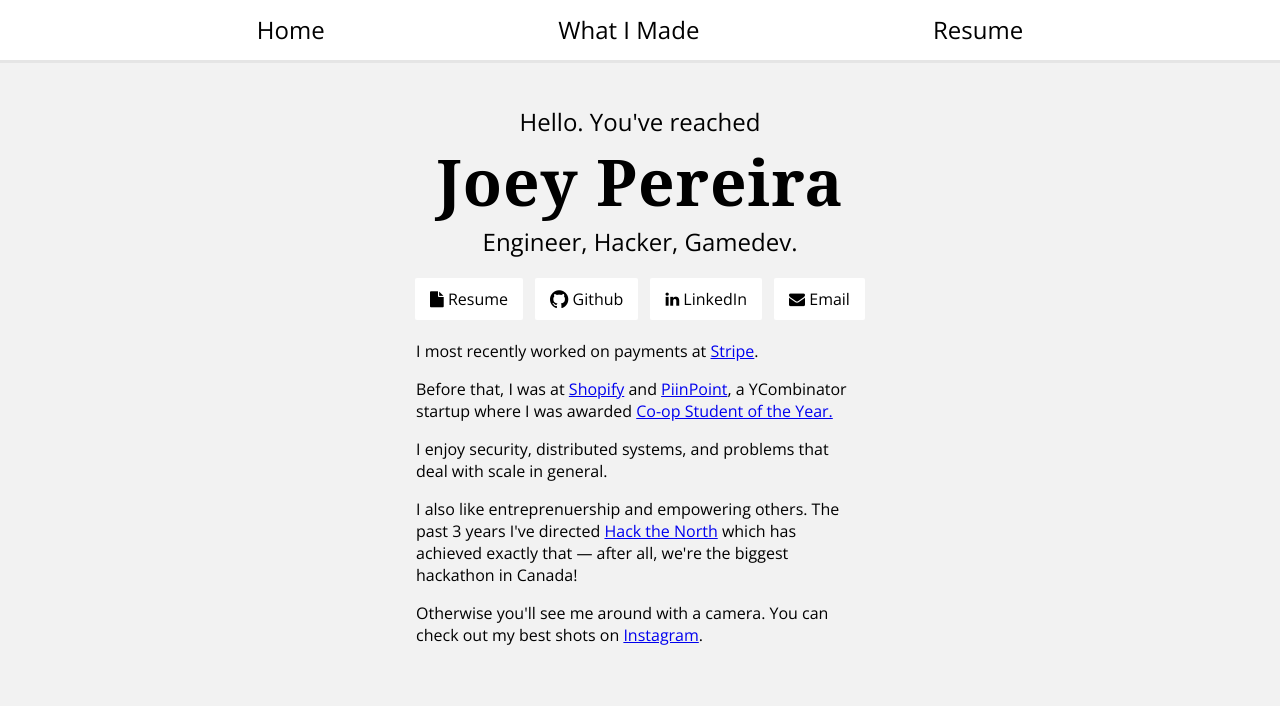
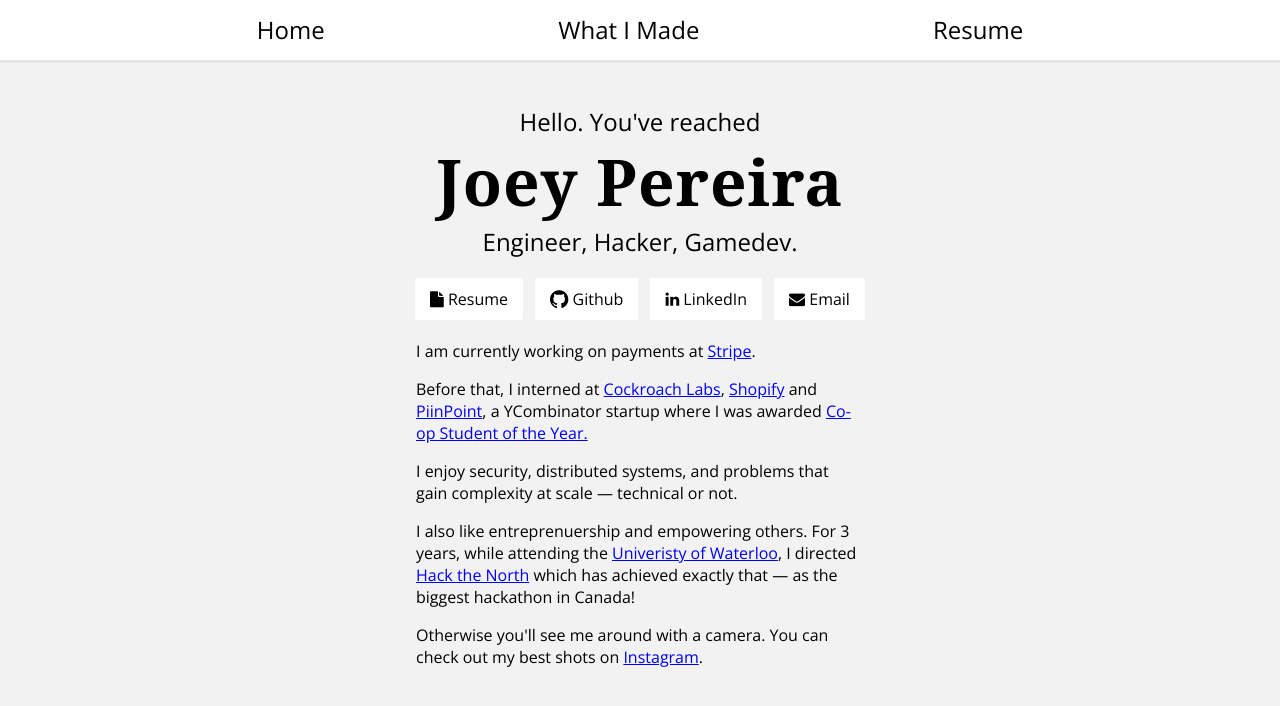
Before and after one commit to lgo/lego.github.io, a Jekyll site: the page built from index.html, in a window 1280 px wide. Shown: the top 706 px of the page. Built offline with Jekyll 4.4.1, drawn with Linux system fonts in a browser that asks for light colours; nearby versions of some CDN libraries; some web fonts are replaced.

Commit message:
Update index.html

```diff
--- a/index.html
+++ b/index.html
@@ -41,13 +41,13 @@ styles: ["home"]
     </div>
   </div>
   <div class="Info">
-    <p>I most recently worked on payments at <a target="_blank" class="linkify" onclick="outbound('https://stripe.com', 'stripe');" href="https://stripe.com">Stripe</a>.</p>
+    <p>I am currently working on payments at <a target="_blank" class="linkify" onclick="outbound('https://stripe.com', 'stripe');" href="https://stripe.com">Stripe</a>.</p>
 
-    <p>Before that, I was at <a target="_blank" class="linkify" onclick="outbound('https://shopify.ca', 'shopify');" href="https://shopify.ca">Shopify</a> and  <a target="_blank" class="linkify" onclick="outbound('https://piinpoint.com', 'piinPoint');" href="https://piinpoint.com">PiinPoint</a>, a YCombinator startup where I was awarded <a class="linkify" onclick="outbound('https://piinpoint.com', 'coop-award');" href="https://uwaterloo.ca/news/news/university-waterloo-honours-its-top-co-op-students-including">Co-op Student of the Year.</a></p>
+    <p>Before that, I interned at <a target="_blank" class="linkify" onclick="outbound('https://cockroachlabs.com', 'cockroach');" href="https://cockroachlabs.com">Cockroach Labs</a>, <a target="_blank" class="linkify" onclick="outbound('https://shopify.ca', 'shopify');" href="https://shopify.ca">Shopify</a> and <a target="_blank" class="linkify" onclick="outbound('https://piinpoint.com', 'piinPoint');" href="https://piinpoint.com">PiinPoint</a>, a YCombinator startup where I was awarded <a class="linkify" onclick="outbound('https://piinpoint.com', 'coop-award');" href="https://uwaterloo.ca/news/news/university-waterloo-honours-its-top-co-op-students-including">Co-op Student of the Year.</a></p>
 
-    <p>I enjoy security, distributed systems, and problems that deal with scale in general.
+    <p>I enjoy security, distributed systems, and problems that gain complexity at scale — technical or not.
 
-    <p>I also like entreprenuership and empowering others. The past 3 years I've directed <a target="_blank" class="linkify" onclick="outbound('https://hackthenorth.com', 'hackthenorth');" href="https://hackthenorth.com">Hack the North</a> which has achieved exactly that — after all, we're the biggest hackathon in Canada!</p>
+    <p>I also like entreprenuership and empowering others. For 3 years, while attending the <a target="_blank" class="linkify" onclick="outbound('https://uwaterloo.ca', 'uwaterloo');" href="https://uwaterloo.ca">Univeristy of Waterloo</a>, I directed <a target="_blank" class="linkify" onclick="outbound('https://hackthenorth.com', 'hackthenorth');" href="https://hackthenorth.com">Hack the North</a> which has achieved exactly that — as the biggest hackathon in Canada!</p>
 
     <p>Otherwise you'll see me around with a camera. You can check out my best shots on <a target="_blank" class="linkify" onclick="outbound('https://instagram.com', 'instagram');" href="https://instagram.com/xLegoz">Instagram</a>.</p>
 
```
